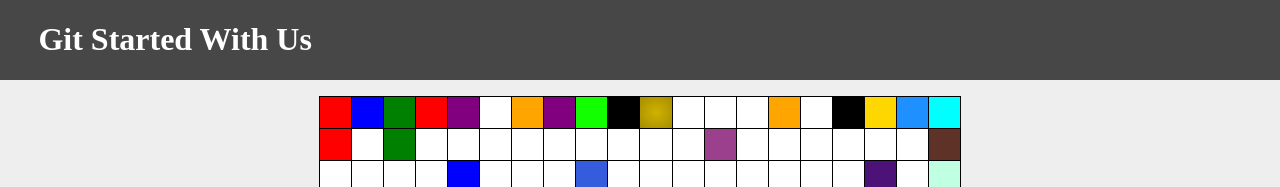
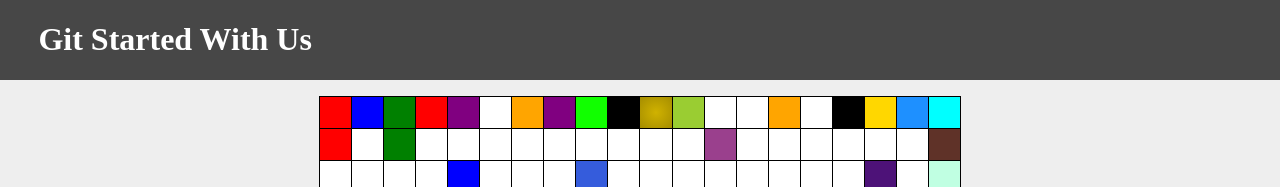
Before and after one commit to sonali2425singh-byte/GitStartedWithUs, a plain HTML site: page index.html in a window 1280 px wide. Shown: the top 187 px of the page. Drawn offline with Linux system fonts and the light colour scheme.

Commit message:
changed color of section 12

```diff
--- a/style.css
+++ b/style.css
@@ -336,3 +336,6 @@ a {
 #pixel-art-container .cell:nth-child(17) {
     background-color: black
 }
+#pixel-art-container .cell:nth-child(12) {
+    background-color: yellowgreen
+}
```
